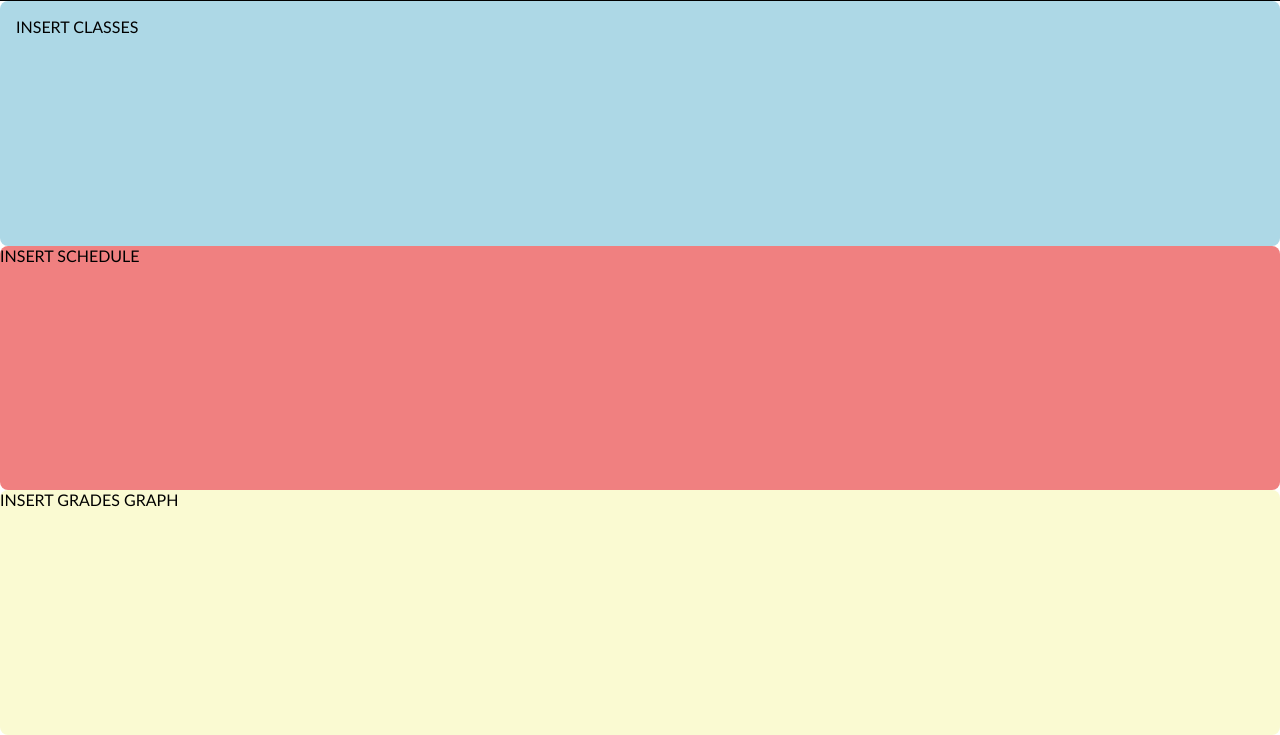
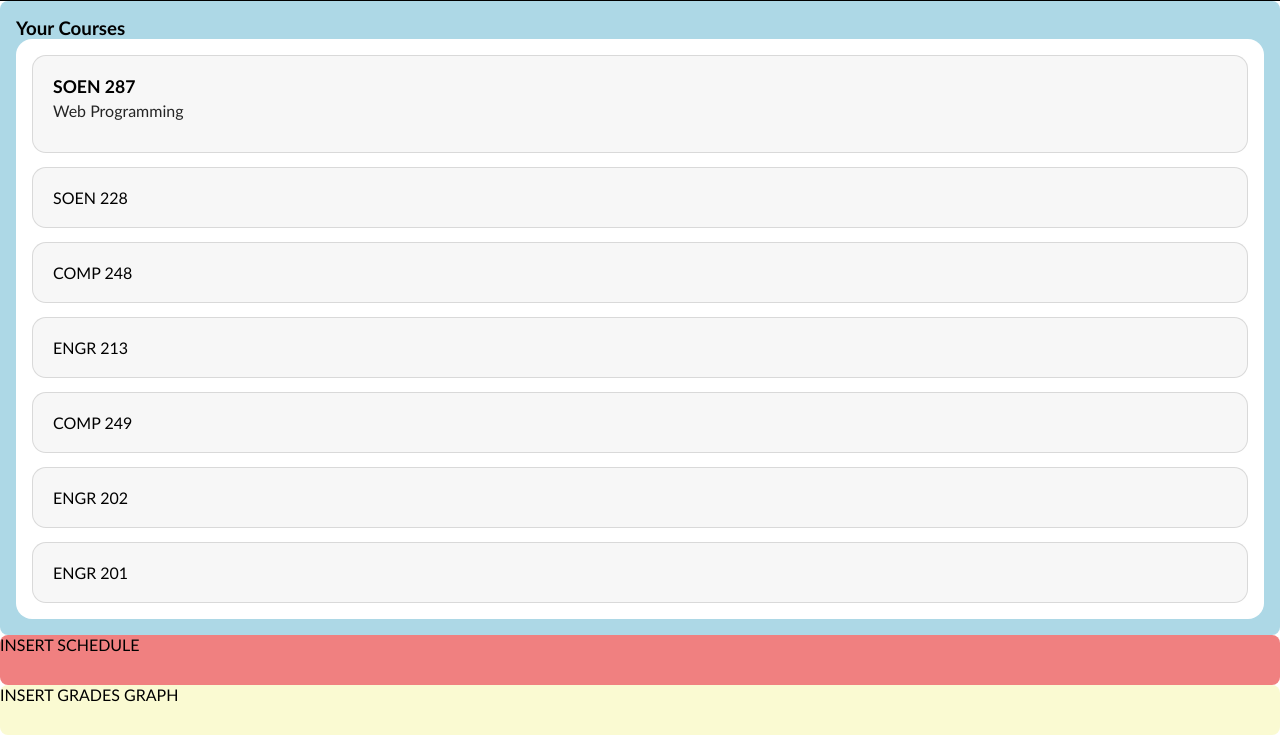
Before and after one commit to AyYildirim-05/SOEN287_Project, a plain HTML site: page index.html in a window 1280 px wide. Shown: the part 65-800 px from the top of the page. Drawn offline with Linux system fonts and the light colour scheme.

Commit message:
Adding lost course section back

```diff
--- a/index.html
+++ b/index.html
@@ -28,12 +28,48 @@
          </header>
 
          <div class="homePage">
-            <div class="classesDisplay">
-            INSERT CLASSES
+            <!-- Classes Displayer (Josh)-->
+        <div class="classesDisplay">
+
+            <!-- Title -->
+            <h3>Your Courses</h3>
+
+            <!-- Provides the white box with all the class boxes -->
+            <div class="coursesWrapper">
+                <!-- Makes the box scrollable (soon)-->
+                <div class="coursesContainer">
+
+                    <!-- Example Full Detail Course Box -->
+                    <div class="courseBox">
+                        <div class="courseMain">
+                            <div class="courseCode">SOEN 287</div>
+                            <div class="courseName">Web Programming</div>
+                        </div>
+
+                        <!-- This is the content that will be shown if mouse hovers over it -->
+                        <div class="courseExtra">
+                            <p><strong>Credits:</strong> 3</p>
+                            <p><strong>Instructor:</strong> Abdel</p>
+                            <p><strong>Students:</strong> A lot</p>
+                            <p><strong>Schedule:</strong> Tue/Thu 10:15–11:30</p>
+                        </div>
+                    </div>
+
+
+                    <!-- Rest are title-only course boxes -->
+
+                    <div class="courseBox">SOEN 228</div>
+                    <div class="courseBox">COMP 248</div>
+                    <div class="courseBox">ENGR 213</div>
+                    <div class="courseBox">COMP 249</div>
+                    <div class="courseBox">ENGR 202</div>
+                    <div class="courseBox">ENGR 201</div>
+                </div>
             </div>
         </div>
         <!-- End of Class Displayer -->
-         <!-- (Josh) Going to add a way to add courses later-->
+        </div>
+        <!-- (Josh) Going to add a way to add courses later-->
 
 
 
```
